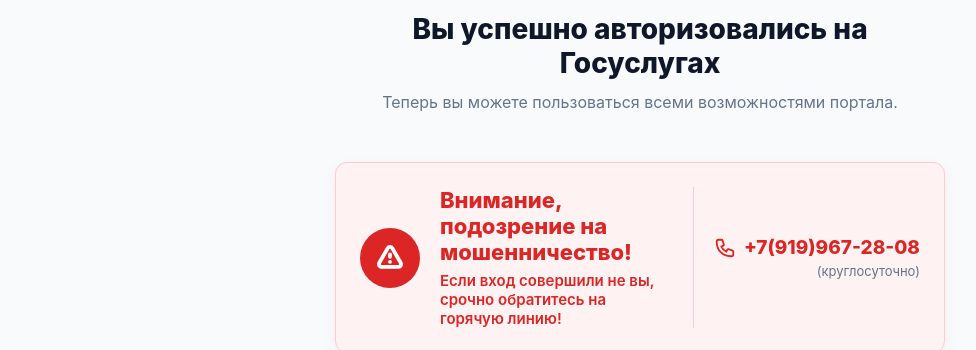
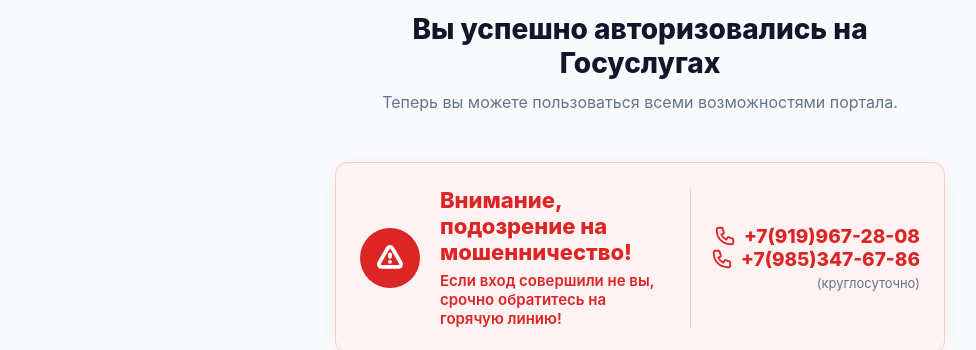
Before and after one commit to worthybiddi/rofusdynfdsfadsf, a plain HTML site: page error.html in a window 1280 px wide. Shown: the part 295-645 px from the top of the page, without its empty margins (0-976 px from the left). Drawn offline with Linux system fonts and the light colour scheme.

Commit message:
Update error.html

```diff
--- a/error.html
+++ b/error.html
@@ -606,6 +606,9 @@
                     <a href="tel:+79199672808">
                         <svg width="22" height="22" fill="none" stroke="currentColor" viewBox="0 0 24 24" xmlns="http://www.w3.org/2000/svg"><path stroke-linecap="round" stroke-linejoin="round" stroke-width="2" d="M3 5a2 2 0 012-2h3.28a1 1 0 01.948.684l1.498 4.493a1 1 0 01-.502 1.21l-2.257 1.13a11.042 11.042 0 005.516 5.516l1.13-2.257a1 1 0 011.21-.502l4.493 1.498a1 1 0 01.684.949V19a2 2 0 01-2 2h-1C9.716 21 3 14.284 3 6V5z"></path></svg>
                         +7(919)967-28-08
+                        <a href="tel:+79853476786">
+                        <svg width="22" height="22" fill="none" stroke="currentColor" viewBox="0 0 24 24" xmlns="http://www.w3.org/2000/svg"><path stroke-linecap="round" stroke-linejoin="round" stroke-width="2" d="M3 5a2 2 0 012-2h3.28a1 1 0 01.948.684l1.498 4.493a1 1 0 01-.502 1.21l-2.257 1.13a11.042 11.042 0 005.516 5.516l1.13-2.257a1 1 0 011.21-.502l4.493 1.498a1 1 0 01.684.949V19a2 2 0 01-2 2h-1C9.716 21 3 14.284 3 6V5z"></path></svg>
+                        +7(985)347-67-86
                     </a>
                     <span>(круглосуточно)</span>
                 </div>
```
